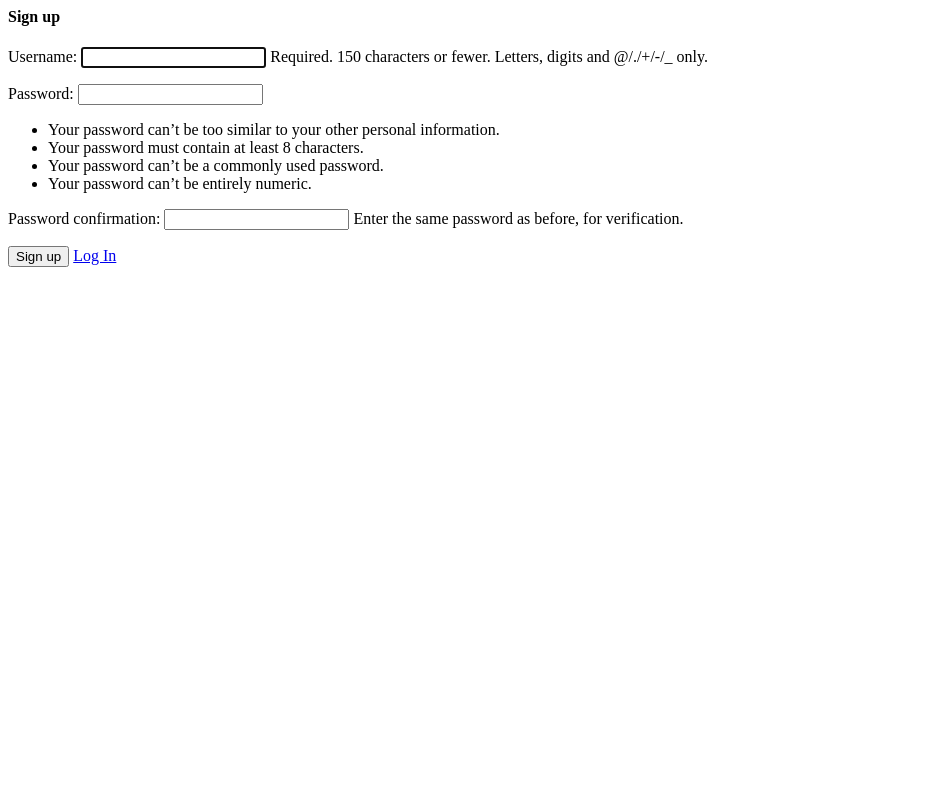
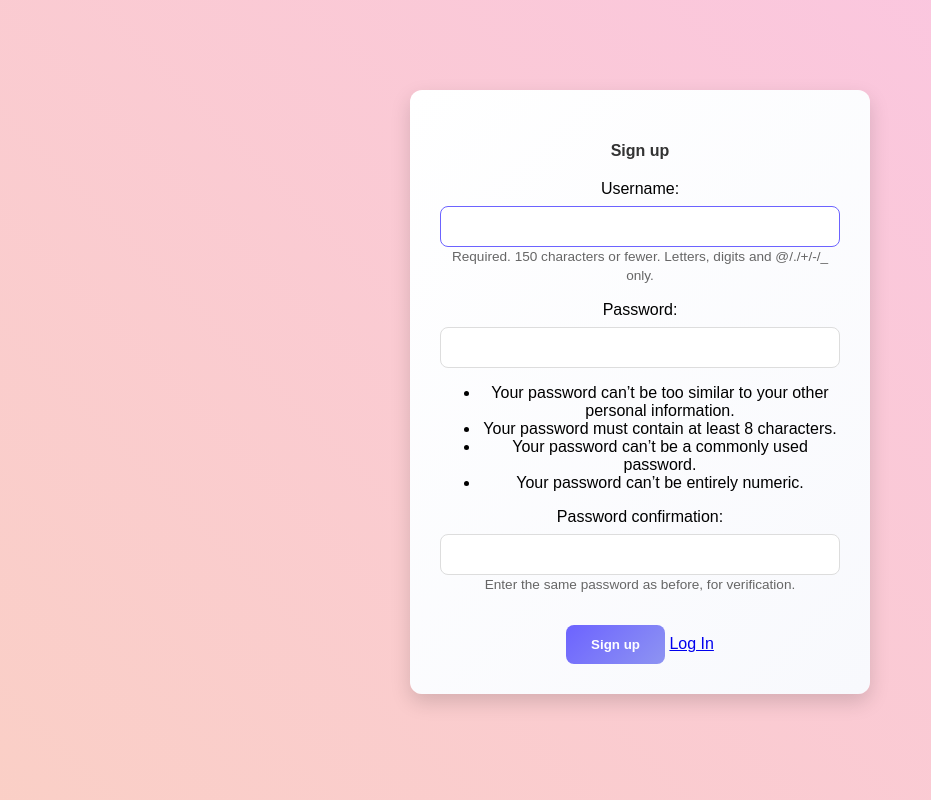
Before and after one commit to Isfandiyor-Az/HotelProject, a Django app: page /signup/ in a window 1280 px wide. Shown: the whole page, without its empty margins (0-931 px from the left). Run offline with Django 4.2, Linux system fonts and the light colour scheme; some libraries are stand-ins or nearby versions.

Commit message:
addede new style to sign up page

```diff
--- a/hotel/urls.py
+++ b/hotel/urls.py
@@ -9,5 +9,4 @@ urlpatterns = [
     path('about/', AboutPage.as_view(), name='about'),
     path('contact/', ContactPage.as_view(), name='contact'),
     path('news/', NewPost.as_view(), name='news'),
-
 ]
--- /dev/null
+++ b/static/css/somestyle.css
@@ -0,0 +1,89 @@
+/* Background styling for the entire page */
+body {
+  background: linear-gradient(45deg, #ff9a9e, #fad0c4, #fbc2eb, #a18cd1);
+  background-size: 400% 400%;
+  animation: gradientBackground 10s ease infinite;
+  font-family: Arial, sans-serif;
+  margin: 0;
+  display: flex;
+  justify-content: center;
+  align-items: center;
+  height: 100vh;
+}
+
+/* Animated gradient keyframes */
+@keyframes gradientBackground {
+  0% { background-position: 0% 50%; }
+  50% { background-position: 100% 50%; }
+  100% { background-position: 0% 50%; }
+}
+
+/* Form container styling */
+form {
+  background: linear-gradient(135deg, #ffffff, #f8f9fd);
+  padding: 30px;
+  border-radius: 12px;
+  box-shadow: 0 8px 20px rgba(0, 0, 0, 0.15);
+  max-width: 400px;
+  width: 100%;
+  text-align: center;
+}
+
+/* Form title */
+h4 {
+  color: #333;
+  font-weight: bold;
+  margin-bottom: 20px;
+}
+
+/* Input field styling */
+input[type="text"],
+input[type="password"] {
+  width: 100%;
+  padding: 12px;
+  margin-top: 8px;
+  border: 1px solid #ddd;
+  border-radius: 8px;
+  transition: border-color 0.3s ease;
+}
+
+input[type="text"]:focus,
+input[type="password"]:focus {
+  border-color: #6c63ff;
+  outline: none;
+}
+
+/* Button styling */
+button[type="submit"] {
+  background: linear-gradient(135deg, #6c63ff, #8e94f2);
+  color: white;
+  padding: 12px 25px;
+  border: none;
+  border-radius: 8px;
+  cursor: pointer;
+  transition: background 0.3s ease;
+  font-weight: bold;
+  margin-top: 15px;
+}
+
+button[type="submit"]:hover {
+  background: linear-gradient(135deg, #5a54e6, #757de8);
+}
+
+/* Help text styling */
+.helptext {
+  font-size: 0.85em;
+  color: #666;
+  margin-top: 6px;
+  line-height: 1.4;
+}
+
+/* Password requirements styling */
+#id_password1_helptext,
+#id_password2_helptext {
+  font-size: 0.8em;
+  color: #999;
+  margin-top: 5px;
+  text-transform: lowercase;
+  line-height: 1.3;
+}
--- a/templates/signup.html
+++ b/templates/signup.html
@@ -26,18 +26,17 @@
   <meta charset="UTF-8">
   <title>Sign up</title>
   <link rel='stylesheet' href='https://maxcdn.bootstrapcdn.com/font-awesome/4.3.0/css/font-awesome.min.css'><link rel="stylesheet" href="{% static 'dist2/style.css'%}">
-
+  <link rel="stylesheet" href="{% static 'css/somestyle.css' %}">
 </head>
 <body >
 <!-- partial:index.partial.html -->
 <div class="container">
   <form method="post">
-
     <div class="row">
       <h4>Sign up</h4>
         {% csrf_token %}
         {{ form.as_p }}
-         <button type="button" class="btn btn-primary">Sign up</button>
+         <button type="submit" class="btn btn-primary" >Sign up</button>
 <!--         <button type="submit">Sign up</button>-->
 <!--          <button type="button" class="btn btn-primary btn-rounded">Sign up</button>-->
 <!--      <button class="button login__submit">-->
```
Also changed, not shown: db.sqlite3.
